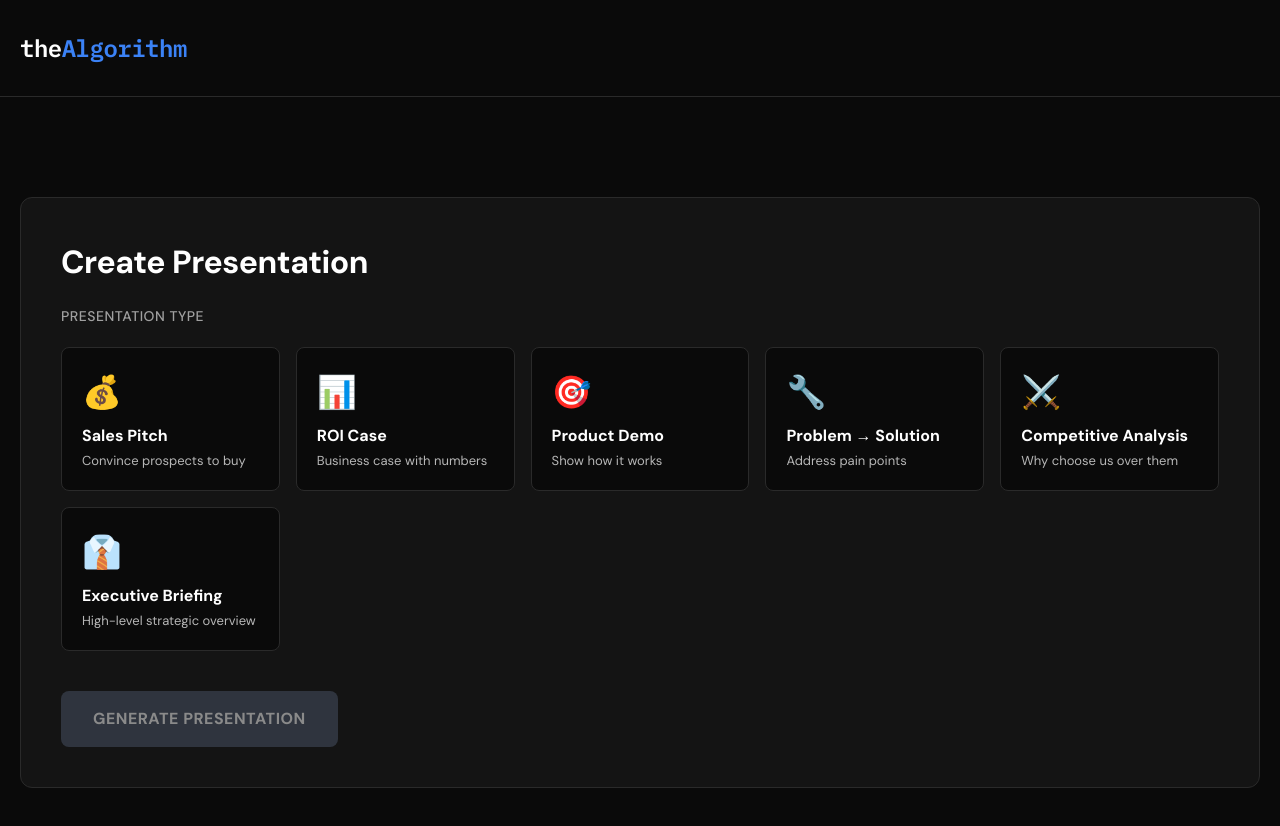
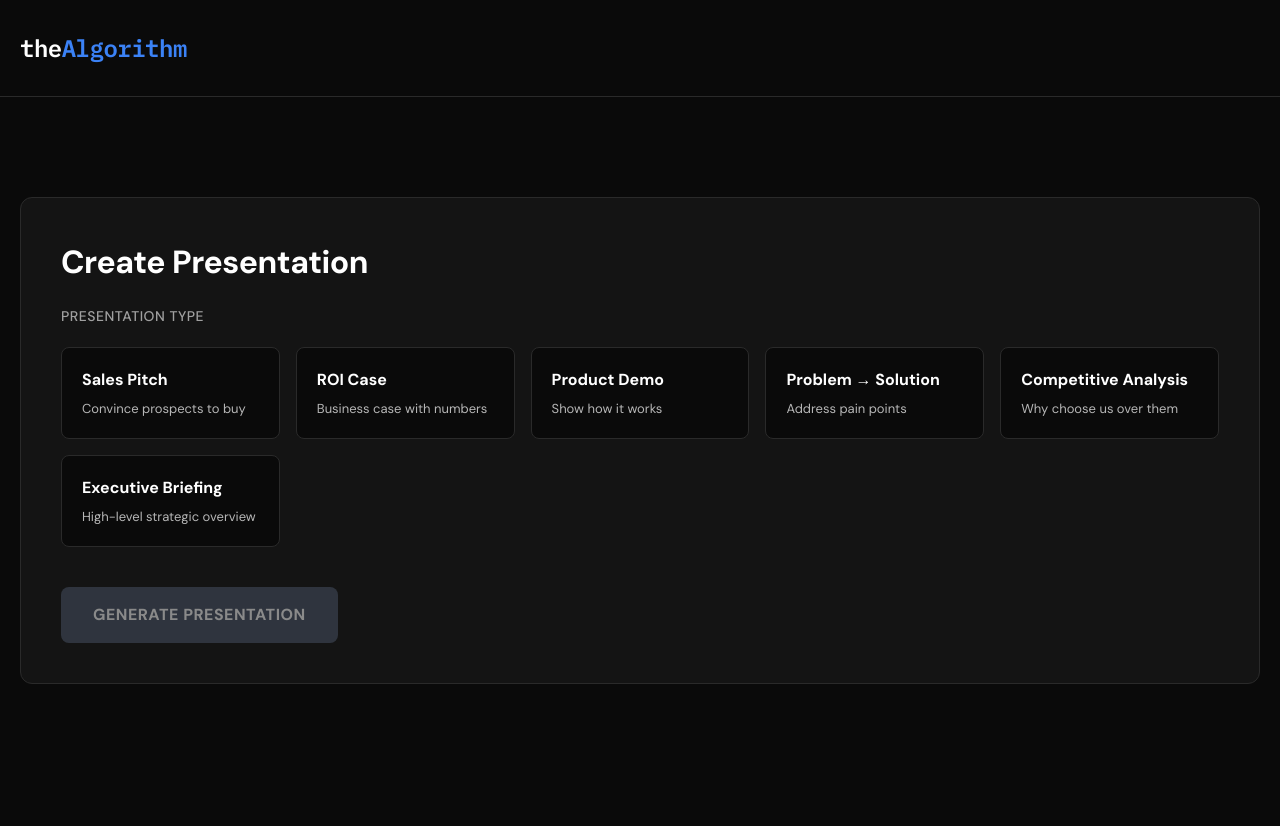
Before and after one commit to piyooshrai/cascade, a Next.js app: page /dashboard/new in a window 1280 px wide. After the commit the page ends 800 px from the top, so only its background shows below. Built offline with nearby package versions, Linux system fonts and the light colour scheme.

Commit message:
fix: Remove emojis from presentation type cards
- Removed emoji icons from all 6 presentation type options
- Cleaned up button layout to show only label and description
- Maintains professional, icon-free interface

https://claude.ai/code/session_01JrzhbMjQoTwvcG2Tb8Uz5G

```diff
--- a/components/Dashboard/CreateForm.tsx
+++ b/components/Dashboard/CreateForm.tsx
@@ -95,38 +95,32 @@ export default function CreateForm() {
     {
       id: 'sales_pitch' as PresentationType,
       label: 'Sales Pitch',
-      description: 'Convince prospects to buy',
-      icon: '💰'
+      description: 'Convince prospects to buy'
     },
     {
       id: 'roi_case' as PresentationType,
       label: 'ROI Case',
-      description: 'Business case with numbers',
-      icon: '📊'
+      description: 'Business case with numbers'
     },
     {
       id: 'demo' as PresentationType,
       label: 'Product Demo',
-      description: 'Show how it works',
-      icon: '🎯'
+      description: 'Show how it works'
     },
     {
       id: 'problem_solution' as PresentationType,
       label: 'Problem → Solution',
-      description: 'Address pain points',
-      icon: '🔧'
+      description: 'Address pain points'
     },
     {
       id: 'competitive' as PresentationType,
       label: 'Competitive Analysis',
-      description: 'Why choose us over them',
-      icon: '⚔️'
+      description: 'Why choose us over them'
     },
     {
       id: 'executive_briefing' as PresentationType,
       label: 'Executive Briefing',
-      description: 'High-level strategic overview',
-      icon: '👔'
+      description: 'High-level strategic overview'
     }
   ];
 
@@ -193,8 +187,7 @@ export default function CreateForm() {
                 }
               }}
             >
-              <div style={{ fontSize: '32px', marginBottom: '8px' }}>{type.icon}</div>
-              <div style={{ fontWeight: 600, marginBottom: '4px', fontSize: '16px' }}>
+              <div style={{ fontWeight: 600, marginBottom: '8px', fontSize: '16px' }}>
                 {type.label}
               </div>
               <div style={{ fontSize: '13px', opacity: 0.7, lineHeight: '1.4' }}>
```
